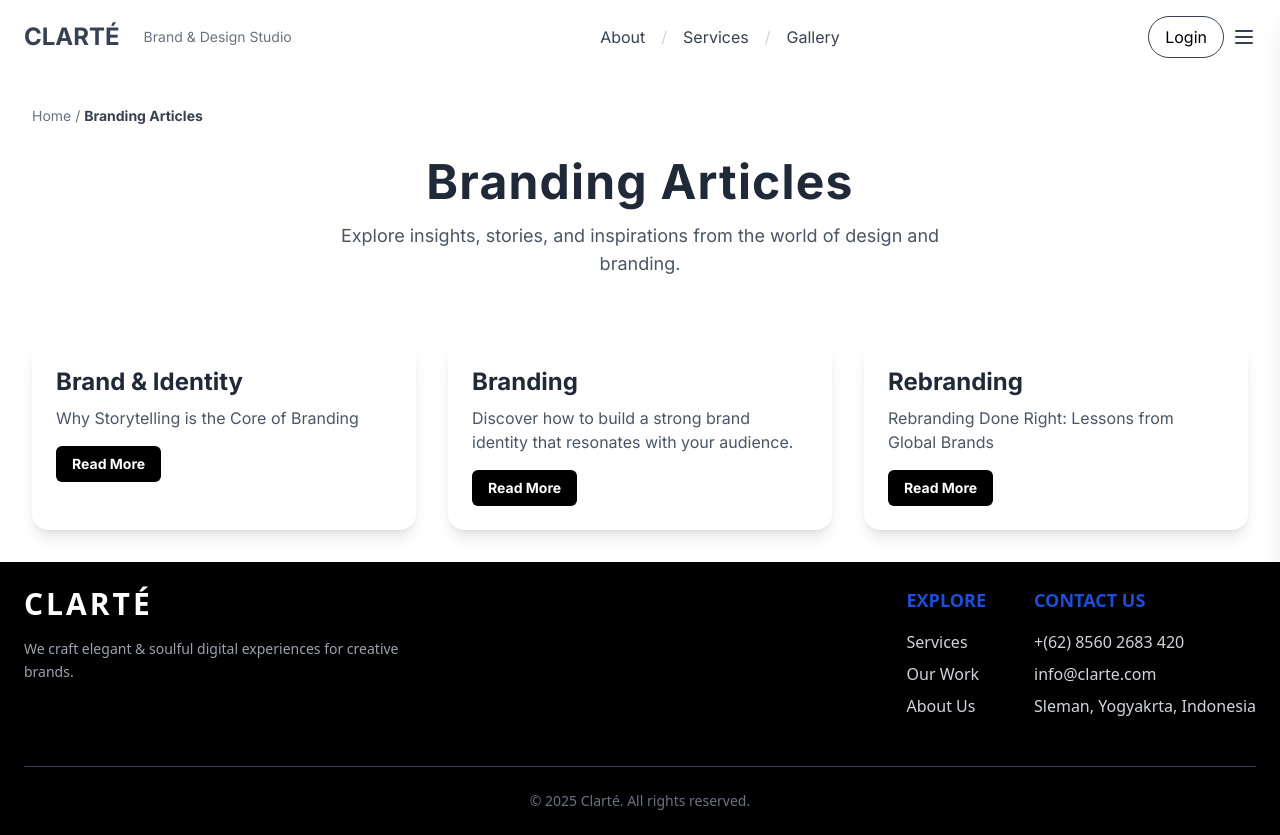
After one commit to Fendyra/Clarte, a PHP site: page /branding-article.php in a window 1280 px wide. The commit adds this page. Run offline with PHP 8.4, Linux system fonts and the light colour scheme; some libraries are stand-ins or nearby versions.

Commit message:
Update Page

```diff
--- /dev/null
+++ b/public/branding-article.php
@@ -0,0 +1,78 @@
+<?php
+session_start();
+// Include the header partial
+include 'partials/header.php';
+?>
+
+<!DOCTYPE html>
+<html lang="en">
+<head>
+    <meta charset="UTF-8">
+    <meta name="viewport" content="width=device-width, initial-scale=1.0">
+    <title>Articles - CLARTÉ</title>
+    <script src="https://cdn.tailwindcss.com"></script>
+    <style>
+        @import url('https://fonts.googleapis.com/css2?family=Inter:wght@400;700&display=swap');
+        body { font-family: 'Inter', sans-serif; }
+    </style>
+</head>
+<body class="bg-gray-100">
+
+    <div class="container mx-auto p-8">
+        <!-- Breadcrumb Navigation -->
+        <nav class="text-sm text-gray-500 mb-8">
+            <a href="index.php" class="hover:underline">Home</a> /
+            <span class="font-bold text-gray-700">Branding Articles</span>
+        </nav>
+
+        <!-- Header Section -->
+        <h1 class="text-4xl md:text-5xl font-bold text-gray-800 mb-4 text-center tracking-wide">
+            Branding Articles
+        </h1>
+        <p class="text-center text-lg mb-16 text-gray-600 max-w-2xl mx-auto">
+            Explore insights, stories, and inspirations from the world of design and branding.
+        </p>
+
+        <!-- Articles Grid -->
+        <div class="grid grid-cols-1 md:grid-cols-2 lg:grid-cols-3 gap-8">
+            <!-- Article Card 1: Design -->
+            <div class="bg-white p-6 rounded-2xl shadow-lg hover:shadow-xl transform transition-all duration-300 hover:-translate-y-2">
+                <h3 class="text-2xl font-bold text-gray-800 mb-2">Brand & Identity</h3>
+                <p class="text-gray-600 mb-4">
+                    Why Storytelling is the Core of Branding
+                </p>
+                <a href="#" class="inline-block py-2 px-4 bg-black text-white text-sm font-semibold rounded-md hover:bg-gray-800 transition-colors duration-300">
+                    Read More
+                </a>
+            </div>
+
+            <!-- Article Card 2: Branding -->
+            <div class="bg-white p-6 rounded-2xl shadow-lg hover:shadow-xl transform transition-all duration-300 hover:-translate-y-2">
+                <h3 class="text-2xl font-bold text-gray-800 mb-2">Branding</h3>
+                <p class="text-gray-600 mb-4">
+                    Discover how to build a strong brand identity that resonates with your audience.
+                </p>
+                <a href="#" class="inline-block py-2 px-4 bg-black text-white text-sm font-semibold rounded-md hover:bg-gray-800 transition-colors duration-300">
+                    Read More
+                </a>
+            </div>
+
+            <!-- Article Card 3: Inspiration -->
+            <div class="bg-white p-6 rounded-2xl shadow-lg hover:shadow-xl transform transition-all duration-300 hover:-translate-y-2">
+                <h3 class="text-2xl font-bold text-gray-800 mb-2">Rebranding </h3>
+                <p class="text-gray-600 mb-4">
+                    Rebranding Done Right: Lessons from Global Brands
+                </p>
+                <a href="#" class="inline-block py-2 px-4 bg-black text-white text-sm font-semibold rounded-md hover:bg-gray-800 transition-colors duration-300">
+                    Read More
+                </a>
+            </div>
+        </div>
+    </div>
+
+    <?php
+    // Include the footer partial
+    include 'partials/footer.php';
+    ?>
+</body>
+</html>
--- a/public/partials/header.php
+++ b/public/partials/header.php
@@ -66,7 +66,7 @@ if (session_status() == PHP_SESSION_NONE) {
                     </a>
                 <?php endif; ?>
 
-                <!-- Hamburger Button to toggle sidebar -->
+                <!-- Button to toggle sidebar -->
                 <button @click="open = !open" class="text-gray-700 focus:outline-none">
                     <svg class="w-6 h-6" fill="none" stroke="currentColor" viewBox="0 0 24 24"
                         xmlns="http://www.w3.org/2000/svg">
@@ -101,9 +101,9 @@ if (session_status() == PHP_SESSION_NONE) {
                         </svg>
                     </div>
                     <div x-show="dropdown" x-collapse.duration.500ms class="pl-4 mt-2 space-y-2 text-sm text-gray-600 border-l border-gray-300">
-                        <a href="#" class="block hover:underline">Design</a>
-                        <a href="#" class="block hover:underline">Branding</a>
-                        <a href="#" class="block hover:underline">Inspiration</a>
+                        <a href="branding-article.php" class="block hover:underline">Design</a>
+                        <a href="branding-article.php" class="block hover:underline">Branding</a>
+                        <a href="branding-article.php" class="block hover:underline">Inspiration</a>
                     </div>
                 </div>
 
```
Also changed, not shown: admin/edit.php (+51 -31 lines), public/clients.php (+20 -9 lines), public/db_conn.php (+9 -5 lines), public/gallery.php (+39 -6 lines), public/login.php (+45 -14 lines), public/logout.php (+8 -1 lines), public/register.php (+22 -7 lines), public/services.php (+15 -1 lines), public/event.php (deleted), public/partials/sidebar.php (deleted).
